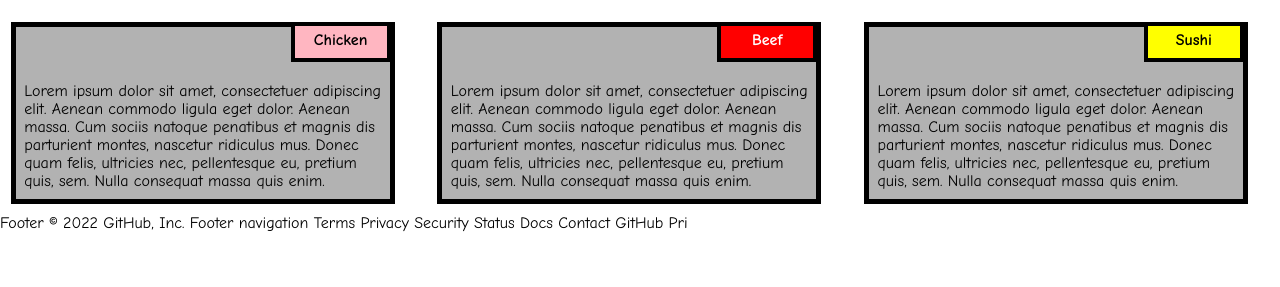
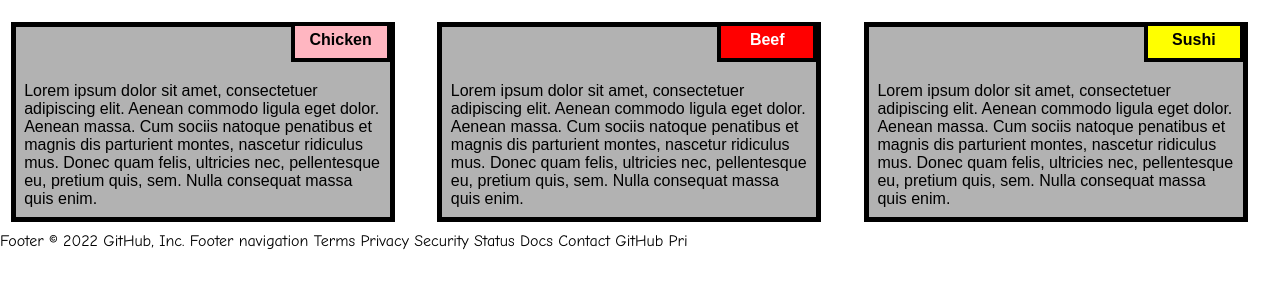
Before and after one commit to gauravch-code/David-Chu-Restaurant-Bistro, a plain HTML site: page mod2_solution/index.html in a window 1280 px wide. Shown: the part 95-382 px from the top of the page. Drawn offline with Linux system fonts and the light colour scheme.

Commit message:
Update styles.css

```diff
--- a/mod2_solution/styles.css
+++ b/mod2_solution/styles.css
@@ -51,22 +51,26 @@ h1 {
   padding: 2%;
   padding-top: 55px;
   background-color: rgba(0,0,0,0.3);
+  font-family: Arial, Helvetica, sans-serif;
 }
 
 .name1{
   background-color: #FFB6C1;
+  font-family: Arial, Helvetica, sans-serif;
 }
 
 .name2{
   color: white;
   background-color: #FF0000;
+  font-family: Arial, Helvetica, sans-serif;
 }
 .name3{
   background-color: #FFFF00;
+  font-family: Arial, Helvetica, sans-serif;
 }
 
 
-/*For large devices*/
+/*For large devices only*/
 @media (min-width: 992px) {
   .col-lg-4 {
   	float: left;
```
